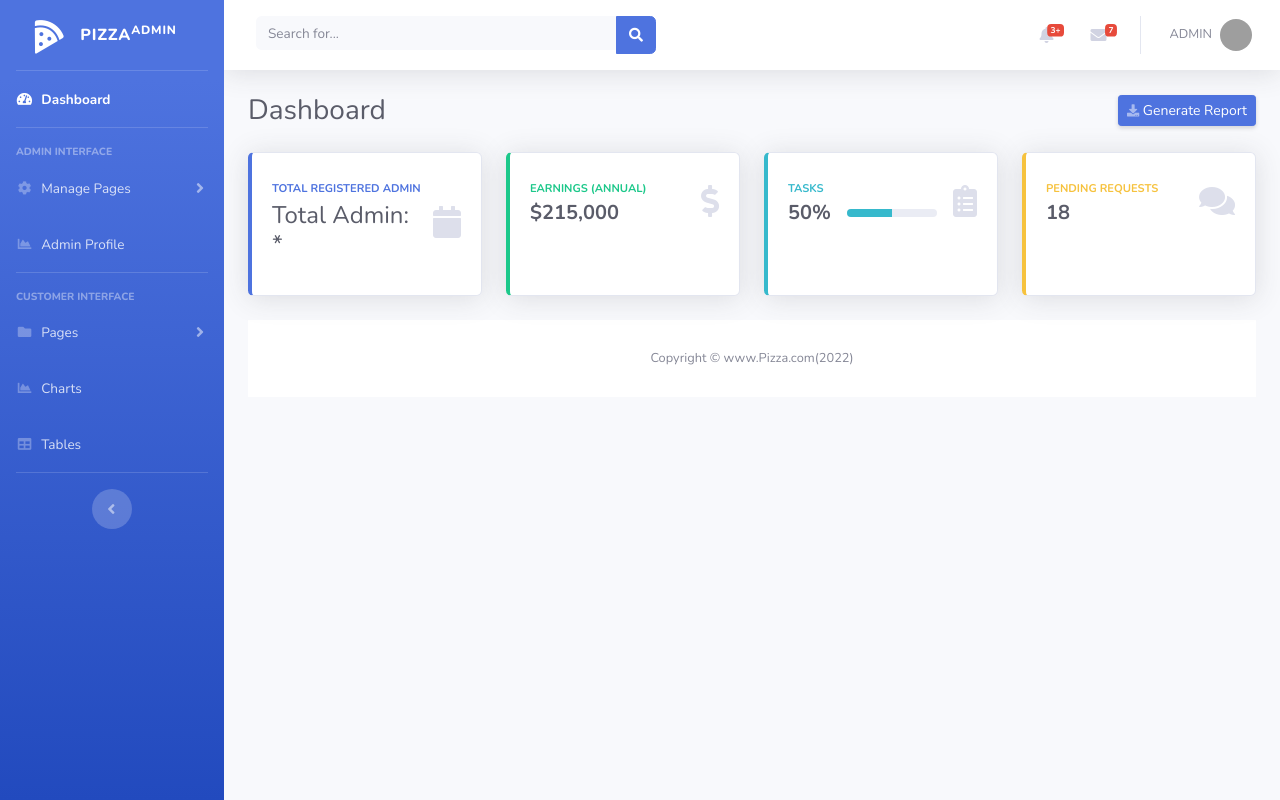
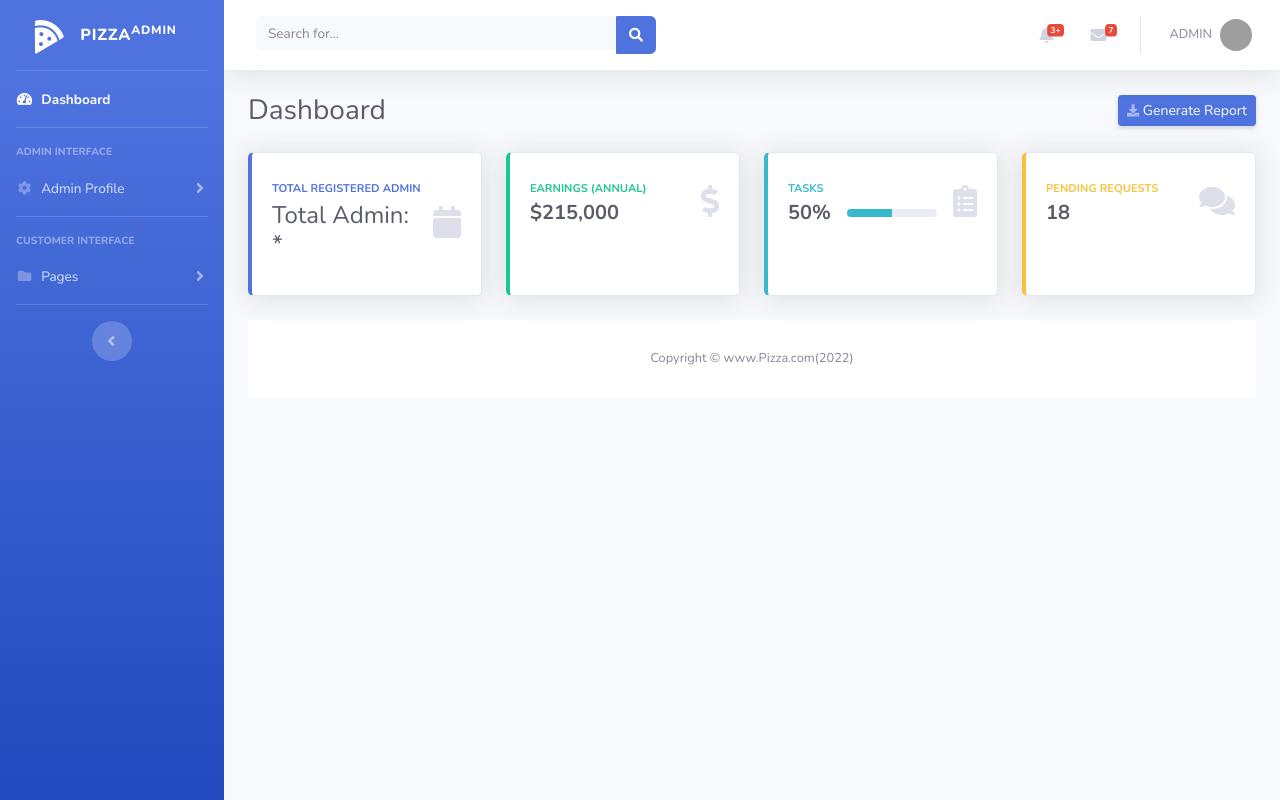
Before and after one commit to code9633/Online-pizza-ordering-and-delivering-system, a PHP site: page /Pizza/admin/index.php in a window 1280 px wide. Run offline with PHP 8.4, Linux system fonts and the light colour scheme; the visitor is signed in with stand-in values (Sample User, id 1); grey boxes are pictures that could not be loaded.

Commit message:
Forth Commit

```diff
--- a/admin/includes/header.php
+++ b/admin/includes/header.php
@@ -15,6 +15,8 @@
   <meta name="author" content="">
 
   <title> Pizza | Admin Panel</title>
+  <link rel="shortcut icon" href="../images/pizza.ico" type="image/vnd.microsoft.icon" />
+  <link rel="icon" href="images/pizza.ico" type="image/x-ico" />
 
   <!-- Custom fonts for this template-->
   <link href="vendor/fontawesome-free/css/all.min.css" rel="stylesheet" type="text/css">
--- a/admin/includes/navbar.php
+++ b/admin/includes/navbar.php
@@ -32,26 +32,16 @@
 <li class="nav-item">
   <a class="nav-link collapsed" href="#" data-toggle="collapse" data-target="#collapseTwo" aria-expanded="true" aria-controls="collapseTwo">
     <i class="fas fa-fw fa-cog"></i>
-    <span>Manage Pages</span>
+    <span>Admin Profile</span>
   </a>
   <div id="collapseTwo" class="collapse" aria-labelledby="headingTwo" data-parent="#accordionSidebar">
     <div class="bg-white py-2 collapse-inner rounded">
-      <h6 class="collapse-header">Manage Components:</h6>
-      <a class="collapse-item" href="manage-category.php">Category</a>
-      <a class="collapse-item" href="manage-pizza.php">Food</a>
-      <a class="collapse-item" href="buttons.html">Order</a>
+      <h6 class="collapse-header">Admin:</h6>
+      <a class="collapse-item" href="forget-password.php">Forgot Password</a>
     </div>
   </div>
 </li>
 
-
-
-
-<li class="nav-item">
-  <a class="nav-link" href="register.php">
-    <i class="fas fa-fw fa-chart-area"></i>
-    <span>Admin Profile</span></a>
-</li>
 
 
 
@@ -88,10 +78,10 @@
   </a>
   <div id="collapsePages" class="collapse" aria-labelledby="headingPages" data-parent="#accordionSidebar">
     <div class="bg-white py-2 collapse-inner rounded">
-      <h6 class="collapse-header">Login Screens:</h6>
-      <a class="collapse-item" href="login.html">Login</a>
-      <a class="collapse-item" href="register.html">Register</a>
-      <a class="collapse-item" href="forgot-password.html">Forgot Password</a>
+      <h6 class="collapse-header">Manage Pages:</h6>
+      <a class="collapse-item" href="manage-category.php">Category</a>
+      <a class="collapse-item" href="manage-pizza.php">Pizza</a>
+      <a class="collapse-item" href="manage-order.php">Order</a>
       <div class="collapse-divider"></div>
       <h6 class="collapse-header">Other Pages:</h6>
       <a class="collapse-item" href="404.html">404 Page</a>
@@ -100,19 +90,6 @@
   </div>
 </li>
 
-<!-- Nav Item - Charts -->
-<li class="nav-item">
-  <a class="nav-link" href="charts.html">
-    <i class="fas fa-fw fa-chart-area"></i>
-    <span>Charts</span></a>
-</li>
-
-<!-- Nav Item - Tables -->
-<li class="nav-item">
-  <a class="nav-link" href="tables.html">
-    <i class="fas fa-fw fa-table"></i>
-    <span>Tables</span></a>
-</li>
 
 <!-- Divider -->
 <hr class="sidebar-divider d-none d-md-block">
--- a/front-section/header.php
+++ b/front-section/header.php
@@ -12,8 +12,8 @@
     <meta name="format-detection" content="telephone=no" />
 
     <!-- Favicon Icon -->
-    <link rel="shortcut icon" href="../images/favicon.ico" type="image/vnd.microsoft.icon" />
-    <link rel="icon" href="images/favicon.ico" type="image/x-ico" />
+    <link rel="shortcut icon" href="../images/pizza.ico" type="image/vnd.microsoft.icon" />
+    <link rel="icon" href="images/pizza.ico" type="image/x-ico" />
     <title>Pizza Restaurant</title>
 
     <link rel='stylesheet' href='rs-slider/css/settings.css' type='text/css' media='all' />
```
Also changed, not shown: images/favicon.ico (deleted), images/pizza.ico (added).
